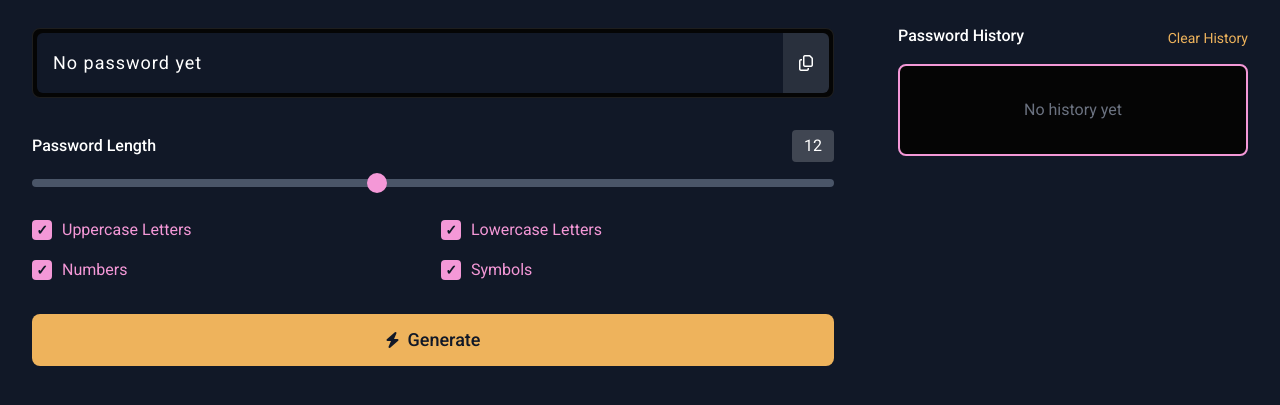
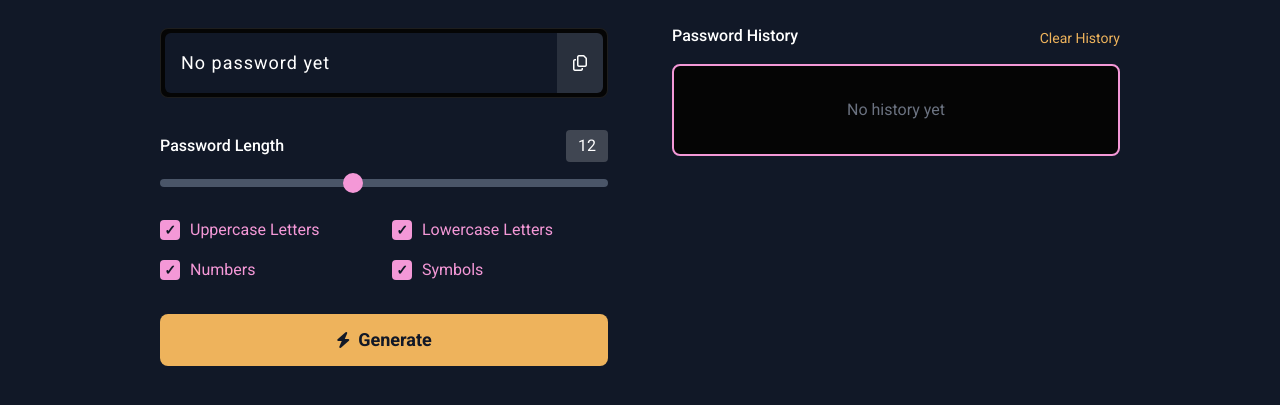
Before and after one commit to anakessia/password-generator, a plain HTML site: page index.html in a window 1280 px wide. Shown: the part 227-632 px from the top of the page. Drawn offline with nearby package versions, Linux system fonts and the light colour scheme.

Commit message:
Alteração de link

```diff
--- a/index.html
+++ b/index.html
@@ -4,7 +4,7 @@
 <head>
     <meta charset="UTF-8">
     <meta name="viewport" content="width=device-width, initial-scale=1.0">
-    <script src="https://cdn.tailwindcss.com"></script>
+    <link href="https://cdn.jsdelivr.net/npm/tailwindcss@2.2.19/dist/tailwind.min.css" rel="stylesheet">
     <link rel="stylesheet" href="https://cdnjs.cloudflare.com/ajax/libs/font-awesome/6.5.0/css/all.min.css">
     <link rel="stylesheet" href="/style.css">
     <title>Password Generator</title>
```
